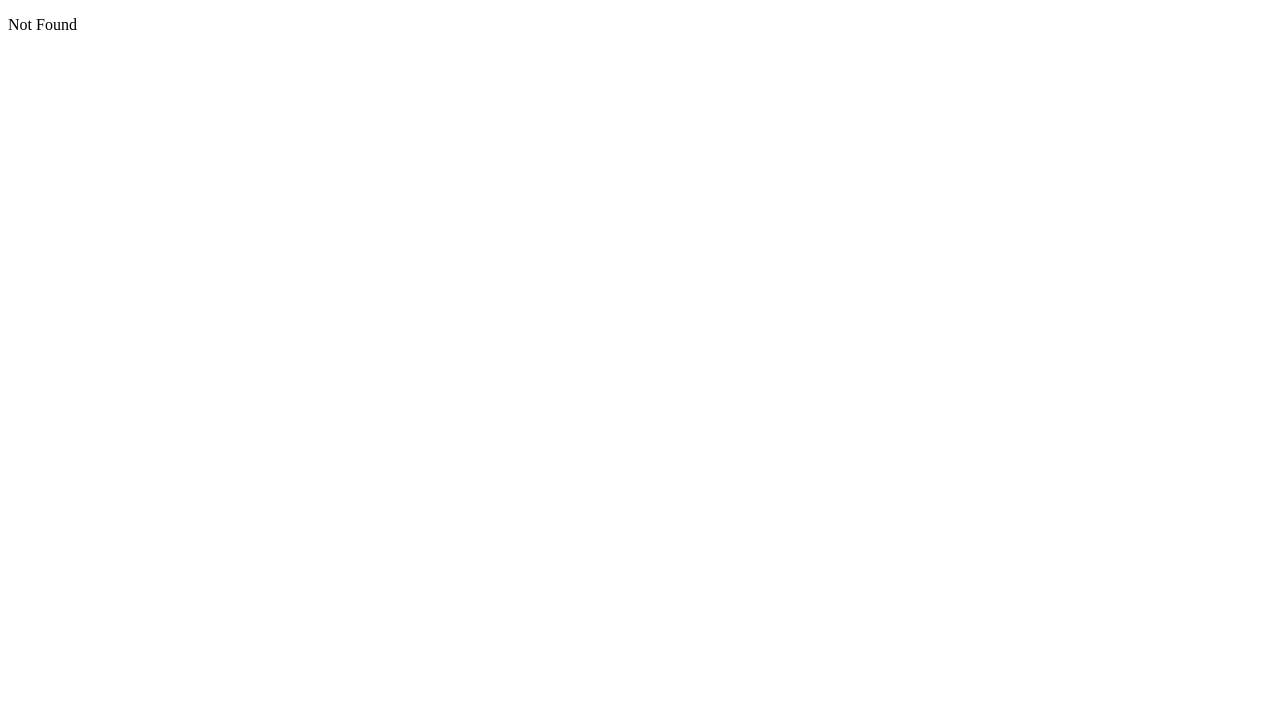
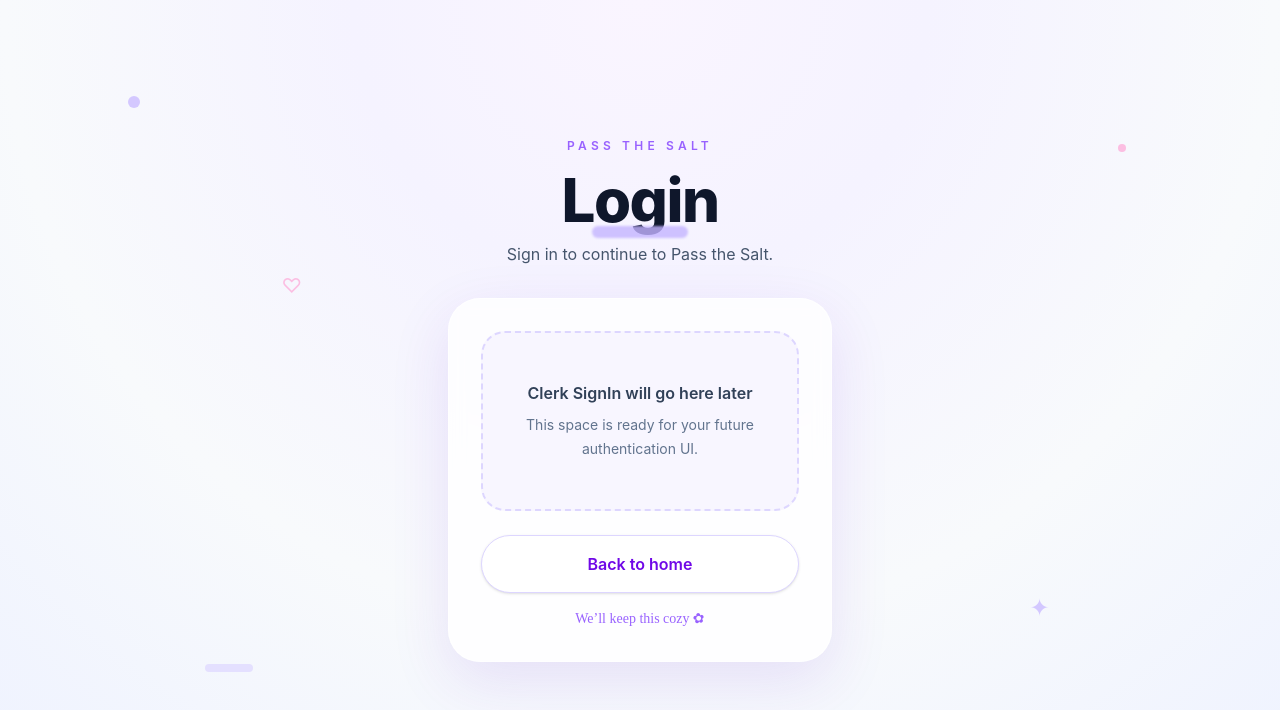
Before and after one commit to joestarrrr/PassTheSalt, a React (Vite) app in the folder frontend/: page /PassTheSalt/login in a window 1280 px wide. Shown: the top 710 px of the page. Built offline with nearby package versions, Linux system fonts and the light colour scheme.

Commit message:
Refactor routes

```diff
--- a/frontend/package.json
+++ b/frontend/package.json
@@ -9,13 +9,18 @@
     "preview": "vite preview"
   },
   "dependencies": {
+    "@tanstack/react-router": "^1.168.23",
     "react": "^18.2.0",
     "react-dom": "^18.2.0"
   },
   "devDependencies": {
+    "@tailwindcss/vite": "^4.2.4",
     "@types/react": "^18.2.0",
     "@types/react-dom": "^18.2.0",
     "@vitejs/plugin-react": "^4.1.0",
+    "autoprefixer": "^10.5.0",
+    "postcss": "^8.5.10",
+    "tailwindcss": "^4.2.4",
     "typescript": "^5.2.0",
     "vite": "^5.0.0"
   }
--- a/frontend/src/index.css
+++ b/frontend/src/index.css
@@ -1,72 +1,12 @@
-:root {
-  font-family: Inter, system-ui, Avenir, Helvetica, Arial, sans-serif;
-  line-height: 1.5;
-  font-weight: 400;
+@import "tailwindcss";
 
-  color-scheme: light dark;
-  color: rgba(255, 255, 255, 0.87);
-  background-color: #242424;
-
-  font-synthesis: none;
-  text-rendering: optimizeLegibility;
-  -webkit-font-smoothing: antialiased;
-  -moz-osx-font-smoothing: grayscale;
-}
-
-a {
-  font-weight: 500;
-  color: #646cff;
-  text-decoration: inherit;
-}
-a:hover {
-  color: #535bf2;
-}
-
-button {
-  border-radius: 8px;
-  border: 1px solid transparent;
-  padding: 0.6em 1.2em;
-  font-size: 1em;
-  font-weight: 500;
-  font-family: inherit;
-  background-color: #1a1a1a;
-  cursor: pointer;
-  transition: border-color 0.25s;
-}
-button:hover {
-  border-color: #646cff;
-}
-button:focus,
-button:focus-visible {
-  outline: 4px auto -webkit-focus-ring-color;
-}
-
-@media (prefers-color-scheme: light) {
-  :root {
-    color: #213547;
-    background-color: #ffffff;
-  }
-  a:hover {
-    color: #747bff;
-  }
-  button {
-    background-color: #f9f9f9;
-  }
-}
-
-* {
-  margin: 0;
-  padding: 0;
-  box-sizing: border-box;
+html,
+body,
+#root {
+  min-height: 100%;
 }
 
 body {
   margin: 0;
-  display: flex;
   min-width: 320px;
-  min-height: 100vh;
 }
-
-#root {
-  width: 100%;
-}
--- a/frontend/src/main.tsx
+++ b/frontend/src/main.tsx
@@ -2,6 +2,7 @@ import React from 'react'
 import ReactDOM from 'react-dom/client'
 import { RouterProvider } from '@tanstack/react-router'
 import { router } from './router'
+import './index.css'
 
 ReactDOM.createRoot(document.getElementById('root')!).render(
   <React.StrictMode>
--- a/frontend/src/pages/LandingPage.tsx
+++ b/frontend/src/pages/LandingPage.tsx
@@ -2,27 +2,77 @@ import { Link } from '@tanstack/react-router'
 
 export function LandingPage() {
   return (
-    <main>
-      <header>
-        <p>Pass the Salt</p>
-      </header>
+    <main className="relative min-h-screen overflow-hidden bg-[radial-gradient(circle_at_top,_#faf5ff_0%,_#f5f3ff_28%,_#f8fafc_62%,_#eef2ff_100%)] px-4 py-8 text-slate-800">
+      <div className="pointer-events-none absolute inset-0">
+        <span className="absolute left-[8%] top-[10%] h-3 w-3 rounded-full bg-violet-300/70" />
+        <span className="absolute left-[15%] top-[18%] h-1.5 w-1.5 rounded-full bg-pink-300/70" />
+        <span className="absolute right-[14%] top-[14%] h-4 w-4 rounded-full bg-violet-200/70" />
+        <span className="absolute bottom-[18%] left-[12%] h-2 w-10 rounded-full bg-violet-200/70" />
+        <span className="absolute bottom-[22%] right-[10%] h-2.5 w-2.5 rounded-full bg-pink-200/70" />
+        <span className="absolute left-[20%] top-[36%] text-2xl text-violet-300/70">✦</span>
+        <span className="absolute right-[20%] top-[38%] text-xl text-pink-300/70">♡</span>
+      </div>
 
-      <section aria-labelledby="welcome-heading">
-        <h1 id="welcome-heading">Welcome!</h1>
+      <section className="relative mx-auto flex min-h-[calc(100vh-4rem)] w-full max-w-md flex-col items-center justify-center text-center">
+        <p className="mb-4 text-xs font-semibold uppercase tracking-[0.35em] text-violet-500/90">
+          Pass the Salt
+        </p>
 
-        <figure>
-          <img
-            src="https://placehold.co/320x240/png?text=Mascot"
-            alt="Placeholder mascot illustration"
-          />
-          <figcaption>Let's make classes better together!</figcaption>
-        </figure>
+        <div className="mb-8 space-y-3">
+          <h1 className="relative inline-block text-5xl font-extrabold tracking-tight text-slate-900 sm:text-6xl">
+            Welcome!
+            <span className="absolute -bottom-2 left-1/2 h-3 w-28 -translate-x-1/2 rounded-full bg-violet-300/80 blur-[1px]" />
+          </h1>
+          <p className="mx-auto max-w-sm text-sm leading-6 text-slate-600 sm:text-base">
+            A soft little space to share notes, ask questions, and make class feel a lot friendlier.
+          </p>
+        </div>
 
-        <p>Share feedback. Ask questions. Plan afterworks.</p>
-        <p>Anonymously and together, we make every class better.</p>
+        <div className="relative mb-8 w-full">
+          <div className="absolute -left-1 top-8 hidden h-14 w-14 rounded-full border border-violet-200/80 sm:block" />
+          <div className="absolute -right-2 top-2 hidden h-10 w-10 rounded-full border border-pink-200/80 sm:block" />
 
-        <Link to="/login">Click to Login →</Link>
-        <p>It's quick &amp; easy!</p>
+          <div className="relative mx-auto flex w-full max-w-sm items-center justify-center gap-4 rounded-[2rem] border border-white/70 bg-white/75 p-5 shadow-[0_20px_60px_rgba(109,40,217,0.12)] backdrop-blur-sm">
+            <div className="relative shrink-0">
+              <img
+                src="https://placehold.co/180x180/f5e8ff/7c3aed?text=Salt+Buddy"
+                alt="Placeholder mascot illustration"
+                className="h-28 w-28 rounded-[1.5rem] border-4 border-white object-cover shadow-lg shadow-violet-200/50 sm:h-32 sm:w-32"
+              />
+              <span className="absolute -left-3 top-1 rounded-full bg-white px-2 py-1 text-[10px] font-semibold text-violet-500 shadow-sm">
+                hi!
+              </span>
+            </div>
+
+            <div className="max-w-[11rem] rounded-[1.5rem] rounded-bl-md border border-violet-100 bg-violet-50 px-4 py-3 text-left shadow-sm">
+              <p className="text-sm font-medium leading-6 text-slate-700">
+                Hey! Ready to make class notes a little less lonely?
+              </p>
+              <div className="mt-2 flex gap-1.5">
+                <span className="h-1.5 w-1.5 rounded-full bg-violet-300" />
+                <span className="h-1.5 w-1.5 rounded-full bg-violet-300" />
+                <span className="h-1.5 w-1.5 rounded-full bg-pink-300" />
+              </div>
+            </div>
+          </div>
+        </div>
+
+        <div className="max-w-sm space-y-5">
+          <p className="text-base leading-7 text-slate-600 sm:text-[1.05rem]">
+            Sign in to share feedback, swap ideas, and join the class community in one cute little place.
+          </p>
+
+          <Link
+            to="/login"
+            className="inline-flex w-full items-center justify-center rounded-full bg-violet-600 px-6 py-4 text-base font-semibold text-white shadow-lg shadow-violet-300/50 transition duration-200 hover:-translate-y-0.5 hover:bg-violet-500 focus-visible:outline-none focus-visible:ring-4 focus-visible:ring-violet-300/60"
+          >
+            Log in to continue
+          </Link>
+
+          <p className="font-[cursive] text-sm text-violet-500/90">
+            Promise it only takes a sec <span className="inline-block rotate-[-8deg]">✿</span>
+          </p>
+        </div>
       </section>
     </main>
   )
--- a/frontend/src/pages/LoginPage.tsx
+++ b/frontend/src/pages/LoginPage.tsx
@@ -1,8 +1,53 @@
+import { Link } from '@tanstack/react-router'
+
 export function LoginPage() {
   return (
-    <main>
-      <h1>Login Page</h1>
-      <p>Clerk login will be added here later.</p>
+    <main className="relative min-h-screen overflow-hidden bg-[radial-gradient(circle_at_top,_#faf5ff_0%,_#f5f3ff_28%,_#f8fafc_62%,_#eef2ff_100%)] px-4 py-8 text-slate-800">
+      <div className="pointer-events-none absolute inset-0">
+        <span className="absolute left-[10%] top-[12%] h-3 w-3 rounded-full bg-violet-300/70" />
+        <span className="absolute right-[12%] top-[18%] h-2 w-2 rounded-full bg-pink-300/70" />
+        <span className="absolute bottom-[16%] left-[16%] h-2 w-12 rounded-full bg-violet-200/70" />
+        <span className="absolute bottom-[22%] right-[18%] text-2xl text-violet-300/70">✦</span>
+        <span className="absolute left-[22%] top-[34%] text-xl text-pink-300/70">♡</span>
+      </div>
+
+      <section className="relative mx-auto flex min-h-[calc(100vh-4rem)] w-full max-w-md flex-col items-center justify-center text-center">
+        <p className="mb-4 text-xs font-semibold uppercase tracking-[0.35em] text-violet-500/90">
+          Pass the Salt
+        </p>
+
+        <div className="mb-8 space-y-3">
+          <h1 className="relative inline-block text-5xl font-extrabold tracking-tight text-slate-900 sm:text-6xl">
+            Login
+            <span className="absolute -bottom-2 left-1/2 h-3 w-24 -translate-x-1/2 rounded-full bg-violet-300/80 blur-[1px]" />
+          </h1>
+          <p className="mx-auto max-w-sm text-sm leading-6 text-slate-600 sm:text-base">
+            Sign in to continue to Pass the Salt.
+          </p>
+        </div>
+
+        <div className="w-full max-w-sm rounded-[2rem] border border-white/70 bg-white/80 p-6 shadow-[0_20px_60px_rgba(109,40,217,0.12)] backdrop-blur-sm sm:p-8">
+          <div className="rounded-[1.5rem] border-2 border-dashed border-violet-200 bg-violet-50/70 px-6 py-12 text-center">
+            <p className="text-base font-semibold text-slate-700">Clerk SignIn will go here later</p>
+            <p className="mt-2 text-sm leading-6 text-slate-500">
+              This space is ready for your future authentication UI.
+            </p>
+          </div>
+
+          <div className="mt-6 space-y-4">
+            <Link
+              to="/"
+              className="inline-flex w-full items-center justify-center rounded-full border border-violet-200 bg-white px-6 py-4 text-base font-semibold text-violet-700 shadow-sm transition duration-200 hover:-translate-y-0.5 hover:border-violet-300 hover:bg-violet-50 focus-visible:outline-none focus-visible:ring-4 focus-visible:ring-violet-300/60"
+            >
+              Back to home
+            </Link>
+
+            <p className="font-[cursive] text-sm text-violet-500/90">
+              We’ll keep this cozy <span className="inline-block rotate-[-8deg]">✿</span>
+            </p>
+          </div>
+        </div>
+      </section>
     </main>
   )
 }
--- a/frontend/src/router.tsx
+++ b/frontend/src/router.tsx
@@ -3,6 +3,7 @@ import { routeTree } from './routeTree.gen'
 
 export const router = createRouter({
   routeTree,
+  basepath: '/PassTheSalt',
 })
 
 declare module '@tanstack/react-router' {
--- a/frontend/src/routes/__root.tsx
+++ b/frontend/src/routes/__root.tsx
@@ -2,4 +2,5 @@ import { Outlet, createRootRoute } from '@tanstack/react-router'
 
 export const Route = createRootRoute({
   component: () => <Outlet />,
+  notFoundComponent: () => <p>Page not found.</p>,
 })
--- a/frontend/vite.config.ts
+++ b/frontend/vite.config.ts
@@ -1,8 +1,9 @@
 import { defineConfig } from 'vite'
 import react from '@vitejs/plugin-react'
+import tailwindcss from '@tailwindcss/vite'
 
 export default defineConfig({
-  plugins: [react()],
+  plugins: [react(), tailwindcss()],
   base: '/PassTheSalt/',
   server: {
     port: 3000,
```
Also changed, not shown: 1 other file (tests, documents, lock files or other folders).
